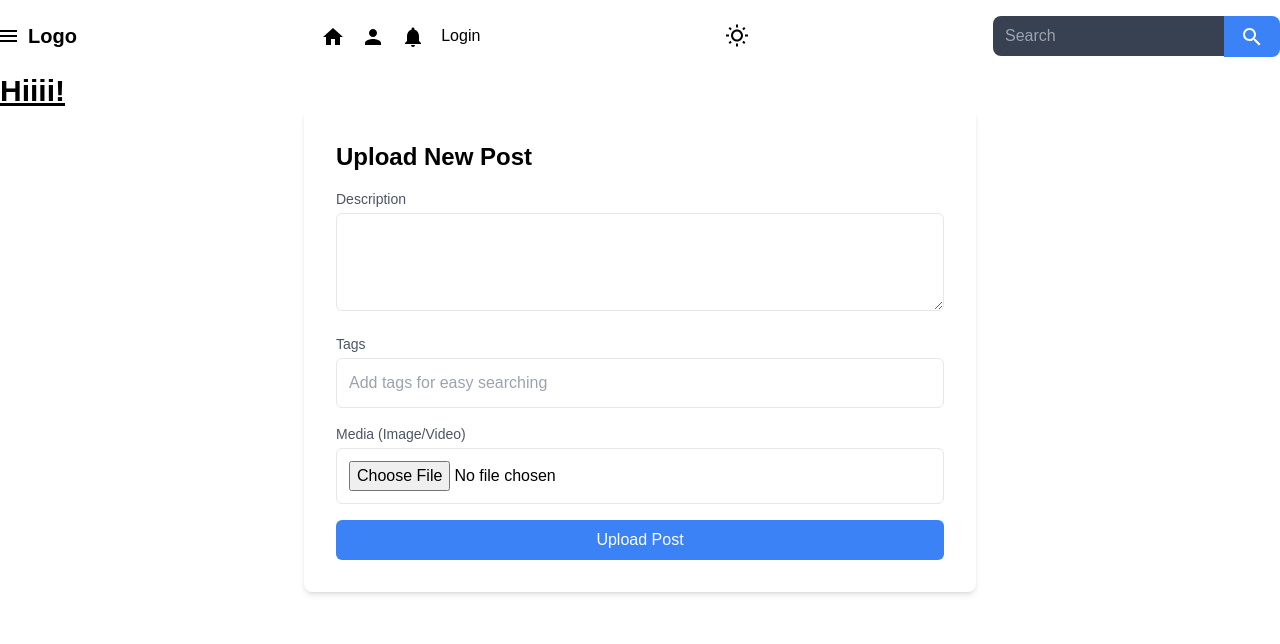
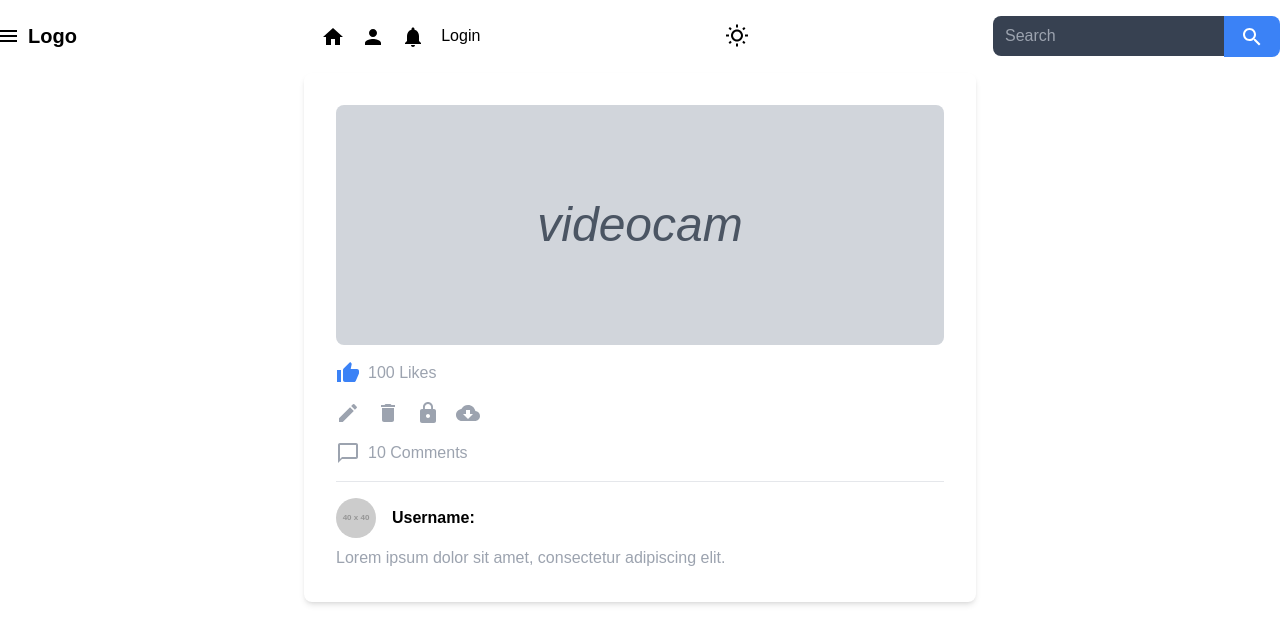
Before and after one commit to ProperPoe/videoStorage-app.github.io, a React (Create React App) app in the folder client/: page / in a window 1280 px wide. Both pictures are taken after typing "Sample", "name@example.com", "Sample123" into the empty fields and a click on the button "Sign Up". Shown: the top 644 px of the page. Built offline with nearby package versions, Linux system fonts and the light colour scheme.

Commit message:
Implemented modular comment components and added comments section toggle in ViewPost

```diff
--- /dev/null
+++ b/client/src/components/Comment.tsx
@@ -0,0 +1,21 @@
+import React from 'react';
+import { Avatar } from '@mui/material';
+
+interface Props {
+  user: string;
+  text: string;
+}
+
+function Comment(props: Props) {
+    const {user, text} = props
+
+    return (
+        <div className="flex items-center mb-2">
+        <Avatar alt={user} src={`https://via.placeholder.com/40`} sx={{ width: 40, height: 40, marginRight: 2 }} />
+        <span className="font-semibold">{user}:</span>
+        <p className="text-gray-600 ml-2">{text}</p>
+      </div>
+    )
+}
+
+export default Comment
--- /dev/null
+++ b/client/src/components/Comments.tsx
@@ -0,0 +1,26 @@
+import React from 'react';
+import Comment from './Comment';
+
+interface Props {
+  id: number;
+  user: string;
+  text: string;
+}
+
+interface CommentsProps {
+  comments: Props[];
+}
+
+function Comments(props: CommentsProps) {
+    const {comments} = props
+
+    return (
+        <div>
+        {comments.map((comment) => (
+          <Comment key={comment.id} user={comment.user} text={comment.text} />
+        ))}
+      </div>
+    )
+}
+
+export default Comments
--- a/client/src/components/Post.tsx
+++ b/client/src/components/Post.tsx
@@ -0,0 +1,13 @@
+import React from 'react'
+
+interface Props {}
+
+function Post(props: Props) {
+    const {} = props
+
+    return (
+        <h1>Damnnnn</h1>
+    )
+}
+
+export default Post
--- a/client/src/components/Posts.tsx
+++ b/client/src/components/Posts.tsx
@@ -0,0 +1,15 @@
+import React from 'react'
+import Post from './Post'
+
+
+interface Props {}
+
+function Posts(props: Props) {
+    const {} = props
+
+    return (
+        <Post/>
+    )
+}
+
+export default Posts
--- /dev/null
+++ b/client/src/components/ViewPost.tsx
@@ -0,0 +1,62 @@
+import React, { useState } from 'react';
+import { ThumbUp, Edit, Delete, Lock, CloudDownload, ChatBubbleOutline } from '@mui/icons-material';
+import { Avatar } from '@mui/material';
+import { useSelector } from 'react-redux';
+import { RootState } from '../store/store';
+import Comments from './Comments';
+
+const ViewPost = () => {
+    const isDarkMode = useSelector((state: RootState) => state.darkMode.isDarkMode);
+    const [showComments, setShowComments] = useState(false);
+
+    const commentsData = [
+      { id: 1, user: 'User1', text: 'Great post!' },
+      { id: 2, user: 'User2', text: 'I love this.' },
+    ];
+
+    return (
+        <div className={`max-w-2xl mx-auto p-8 ${isDarkMode ? 'bg-gray-900 text-white' : 'bg-white'} rounded-lg shadow-md`}>
+        {/* Placeholder for video/image */}
+        <div
+            className="w-full h-60 bg-gray-300 rounded-lg mb-4 flex items-center justify-center text-gray-600"
+        >
+            <span className="text-5xl">
+            <i className="material-icons">videocam</i>
+            </span>
+        </div>
+
+        {/* Likes section */}
+        <div className="flex items-center mb-4">
+            <ThumbUp className="text-blue-500 text-lg mr-2 cursor-pointer" />
+            <span className="text-gray-400">100 Likes</span>
+        </div>
+
+        {/* Actions section */}
+        <div className="flex items-center mb-4">
+            <Edit className="text-gray-400 text-lg cursor-pointer hover:text-blue-500 mr-4" />
+            <Delete className="text-gray-400 text-lg cursor-pointer hover:text-red-500 mr-4" />
+            <Lock className="text-gray-400 text-lg cursor-pointer hover:text-blue-500 mr-4" />
+            <CloudDownload className="text-gray-400 text-lg cursor-pointer hover:text-green-500" />
+        </div>
+
+        {/* Comments section */}
+        <div className="flex items-center mb-4" onClick={() => setShowComments(!showComments)} style={{ cursor: 'pointer' }}>
+            <ChatBubbleOutline className="text-gray-400 text-lg mr-2" />
+            <span className="text-gray-400">10 Comments</span>
+        </div>
+
+        {/* Placeholder for comments */}
+        <div className="border-t pt-4">
+            <div className="flex items-center mb-2">
+            <Avatar alt="User" src="https://via.placeholder.com/40" sx={{ width: 40, height: 40, marginRight: 2 }} />
+            <span className="font-semibold">Username:</span>
+            </div>
+            <p className="text-gray-400">Lorem ipsum dolor sit amet, consectetur adipiscing elit.</p>
+        </div>
+              {/* Conditional rendering of Comments */}
+            {showComments && <Comments comments={commentsData} />}
+        </div>
+    );
+};
+
+export default ViewPost;
--- a/client/src/pages/Home/Home.tsx
+++ b/client/src/pages/Home/Home.tsx
@@ -1,6 +1,9 @@
 
 import React, { PureComponent, ReactNode } from 'react'
 import PostForm from '../../components/PostForm'
+import Posts from '../../components/Posts'
+import ViewPost from '../../components/ViewPost'
+
 
 interface Props {}
 interface State {}
@@ -17,8 +20,10 @@ class Homepage extends PureComponent<Props, State> {
     render() {
         return (
            <>
-            <h1 className="text-3xl font-bold underline">Hiiii!</h1>
+            {/* <h1 className="text-3xl font-bold underline">Hiiii!</h1>
             <PostForm/>
+            <Posts/> */}
+            <ViewPost/>
            </>
         )
     }
```
